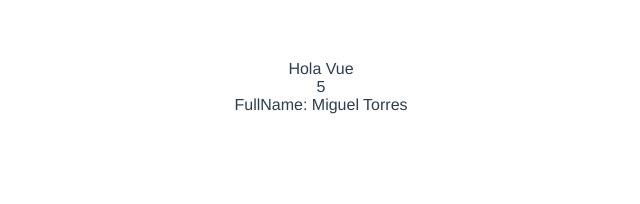
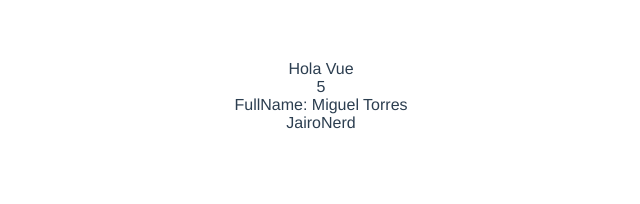
Before and after one commit to JairoDuenas/composition-API-Vue, a Vue app: page / in a window 1280 px wide. Shown: the top 204 px of the page, without its empty margins (319-959 px from the left). Built offline with nearby package versions, Linux system fonts and the light colour scheme.

Commit message:
Provide / Inject

```diff
--- a/src/App.vue
+++ b/src/App.vue
@@ -4,11 +4,15 @@
 
 <script>
 import Home from "./components/Home.vue";
+import { provide } from "vue";
 
 export default {
   name: "App",
   components: {
     Home,
+  },
+  setup() {
+    provide("username", "JairoNerd");
   },
 };
 </script>
--- a/src/components/Home.vue
+++ b/src/components/Home.vue
@@ -3,10 +3,11 @@
   <div>{{ text }}</div>
   <div>{{ obj.counter }}</div>
   <div>FullName: {{ fullName }}</div>
+  <div>{{ username }}</div>
 </template>
 
 <script>
-import { toRefs, ref, computed, reactive, watch } from "vue";
+import { toRefs, ref, computed, reactive, watch, inject } from "vue";
 
 export default {
   props: {
@@ -26,6 +27,8 @@
       return `${firstName.value} ${lastName.value}`;
     });
 
+    const username = inject("username");
+
     expose({
       fullName,
     });
@@ -40,6 +43,7 @@
       text,
       obj,
       fullName,
+      username,
     };
   },
 };
```
